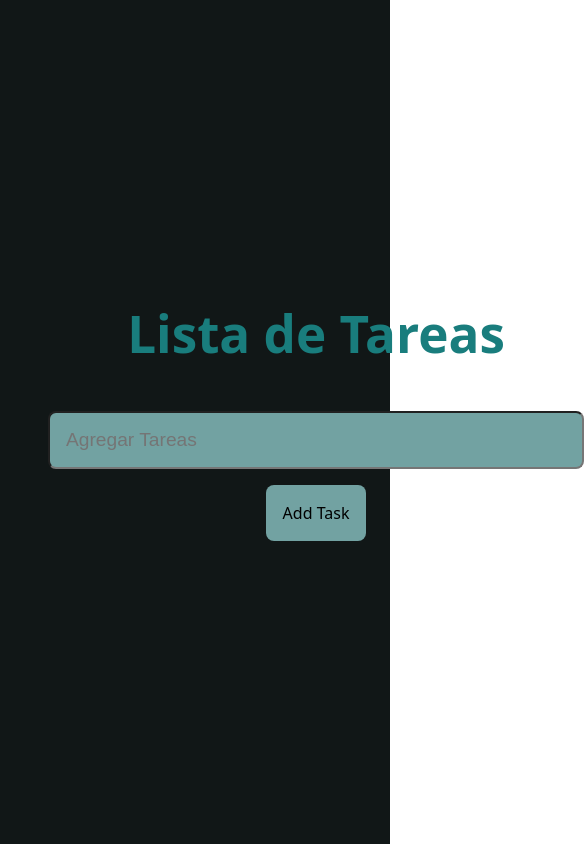
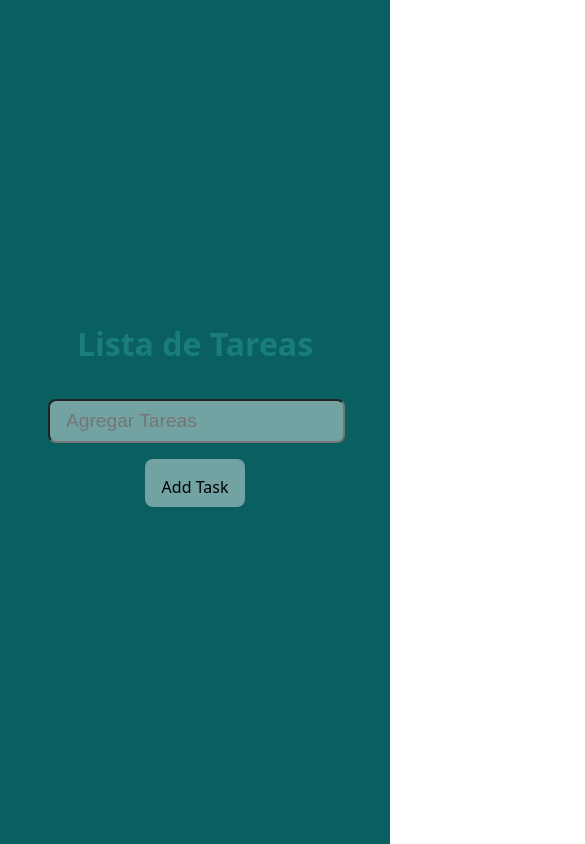
Before and after one commit to gerard-11/lista-de-tareas-basica, a React (Vite) app: page / in a window 390 px wide. Shown: the top 844 px of the page, 585 px wide, since content can reach past the window. Built offline with nearby package versions, Linux system fonts and the light colour scheme.

Commit message:
media query para celular

```diff
--- a/src/App.css
+++ b/src/App.css
@@ -1,8 +1,9 @@
 #root {
-  max-width: 1280px;
+  max-width: 100%;
   margin: 0 auto;
   padding: 2rem;
   text-align: center;
+    box-sizing: border-box;
 }
 
 body{
@@ -51,3 +52,59 @@ span{
     margin-left: .5rem;
     color:rgb(114, 162, 162);
 }
+
+@media(max-width:480px){
+    body{
+        background-color: rgb(10, 96, 96);
+        width: 100%;
+
+    }
+    h1{
+        font-size: 2rem;
+    }
+    input{
+        width: 80%;
+        height: .5rem;
+    }
+    ul{
+        max-width: 80%;
+        margin-top:1rem;
+        display: flex;
+        justify-content: center;
+        align-items: center;
+
+    }
+    li{
+        display: flex;
+        margin: .5rem;
+        gap: 1rem;
+        text-align: center;
+        align-items: center;
+        justify-content: center;
+        font-size: 1rem;
+        border-radius: 5px;
+        border: 1px solid rgb(12, 12, 12);
+    }
+    .buttonAdd{
+        width: auto;
+        height: 3rem;
+        color: rgb(0, 0, 0);
+        padding: 1rem;
+    }
+
+    .buttonDelete{
+        width:10%;
+        height: 2rem;
+        display: flex;
+        justify-content: center;
+        align-items: center;
+
+    }
+    .buttonEdit{
+        width:10%;
+        height: 2rem;
+        display: flex;
+        justify-content: center;
+        align-items: center;
+    }
+}
```
